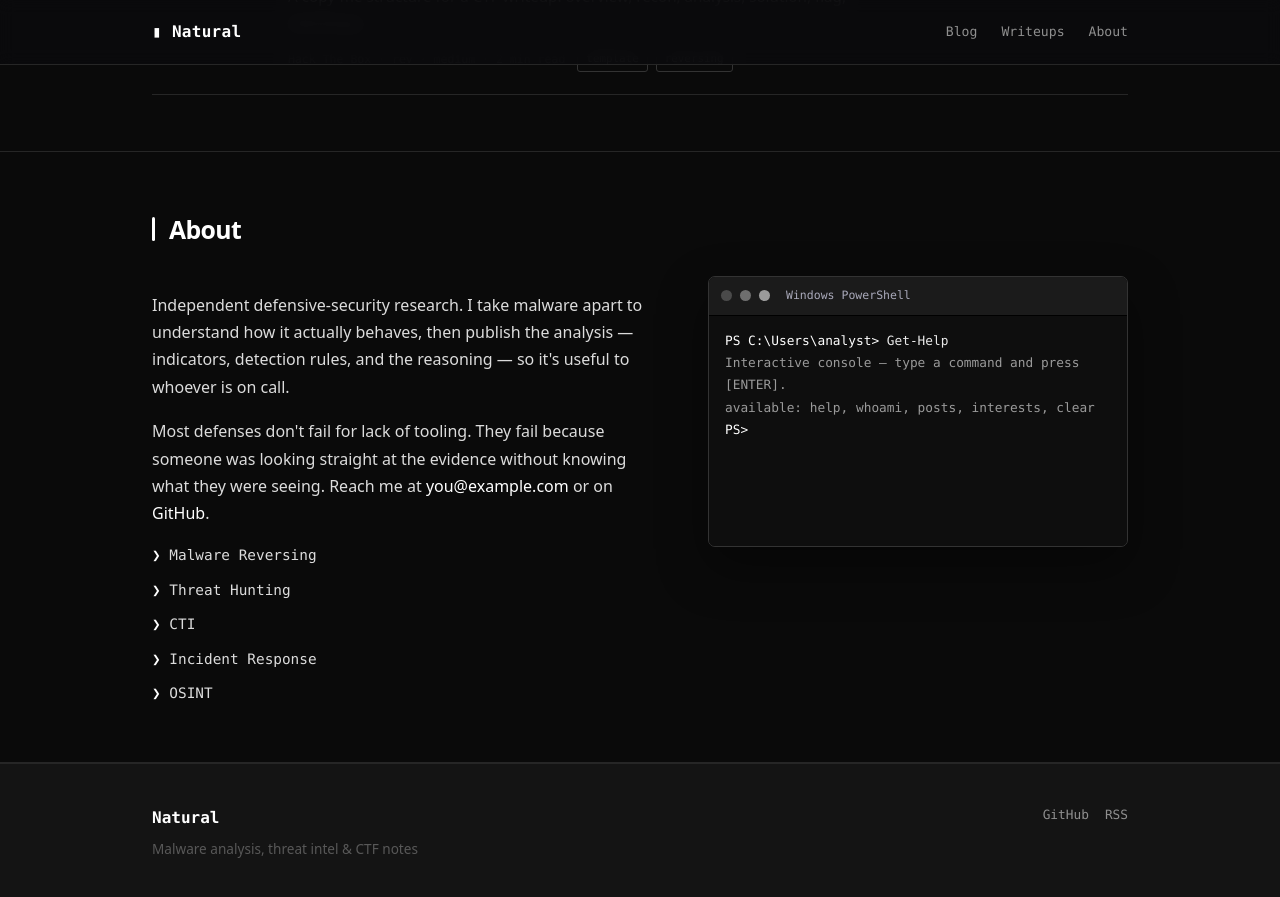
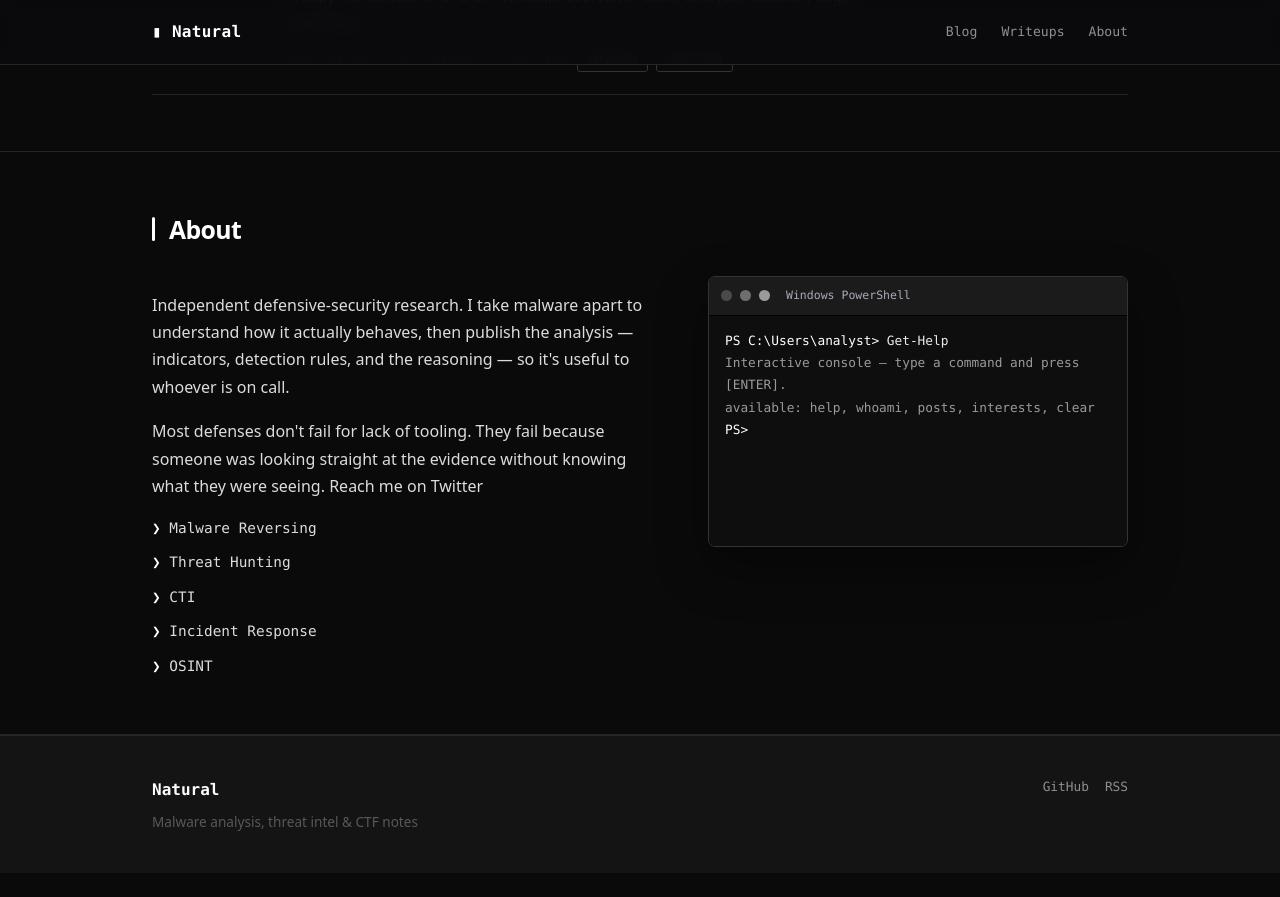
Before and after one commit to NaturalWalker/NaturalWalker.github.io, a Jekyll site: the page built from index.html, in a window 1280 px wide and 900 px high, scrolled down 1321 px. Shown: the top 897 px of the window. Built offline with Jekyll 4.4.1, drawn with Linux system fonts in a browser that asks for light colours; after the commit the page ends 2194 px from its top, so only the background shows below that.

Commit message:
Update index.html

```diff
--- a/index.html
+++ b/index.html
@@ -83,7 +83,7 @@ title: null
     <div class="about-grid">
       <div class="about-copy">
         <p>Independent defensive-security research. I take malware apart to understand how it actually behaves, then publish the analysis — indicators, detection rules, and the reasoning — so it's useful to whoever is on call.</p>
-        <p>Most defenses don't fail for lack of tooling. They fail because someone was looking straight at the evidence without knowing what they were seeing. Reach me at <a href="mailto:{{ em }}">{{ em }}</a>{% if site.github %} or on <a href="https://github.com/{{ site.github }}" rel="me noopener">GitHub</a>{% endif %}.</p>
+        <p>Most defenses don't fail for lack of tooling. They fail because someone was looking straight at the evidence without knowing what they were seeing. Reach me on Twitter</p>
         <ul class="focus-list">
           {%- for f in site.focus -%}<li>{{ f }}</li>{%- endfor -%}
         </ul>
```
